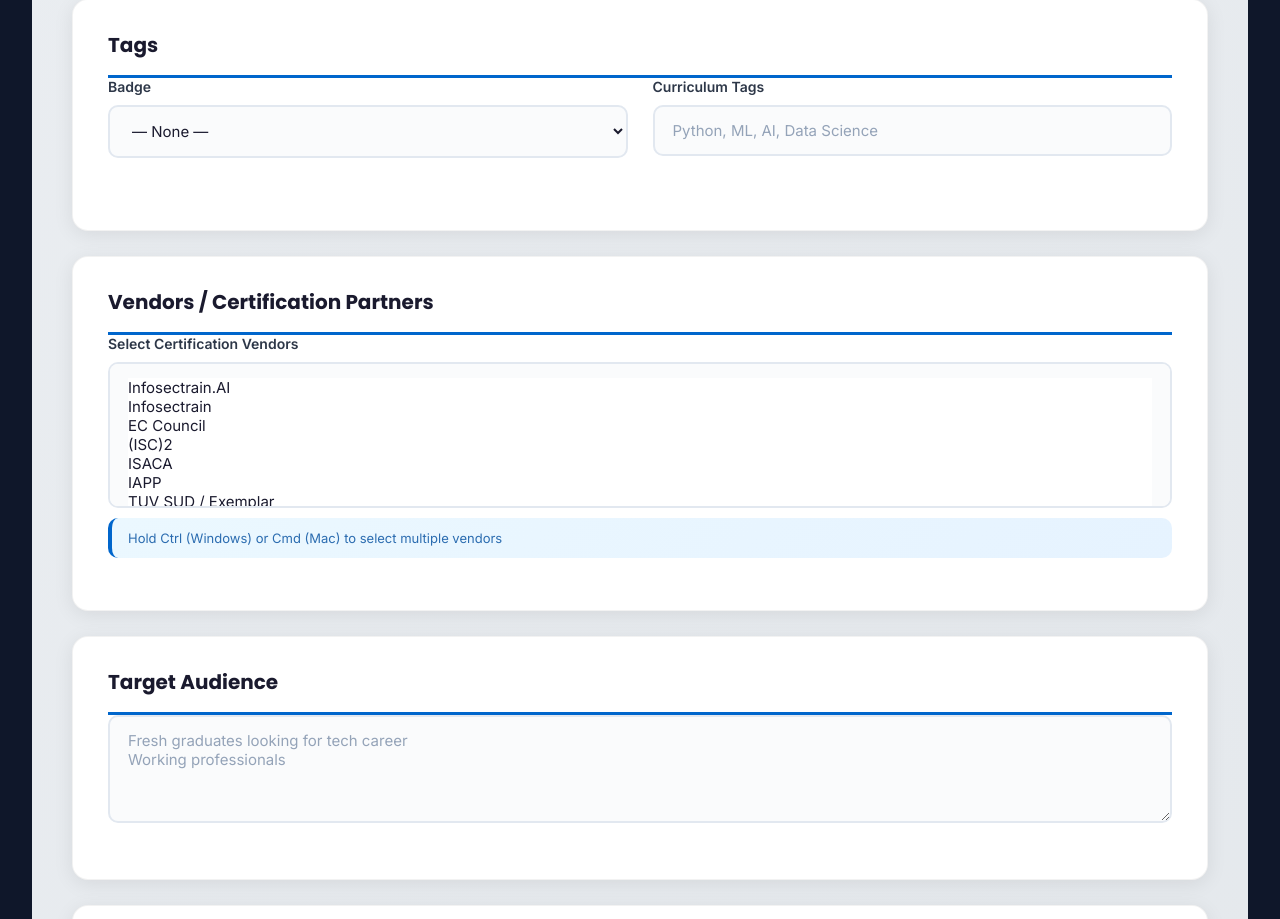
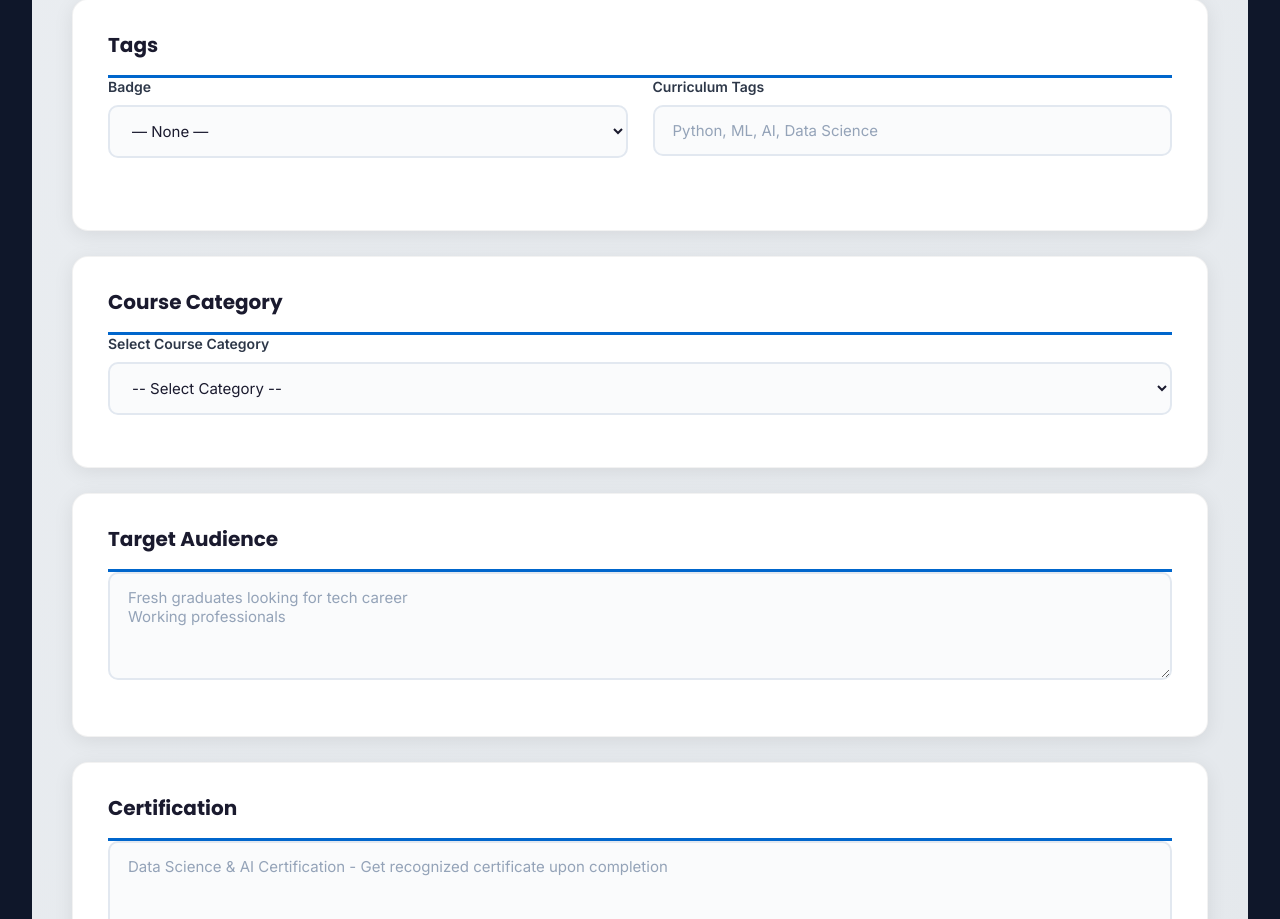
Before and after one commit to akhileshsingh241425-jpg/tranning, a Flask app: page /admin/courses/new in a window 1280 px wide. Shown: the part 5581-6500 px from the top of the page. Run offline with Flask 3, Linux system fonts and the light colour scheme; a user stored in the database is signed in.

Commit message:
Add Course Category field

```diff
--- a/backend/app.py
+++ b/backend/app.py
@@ -709,6 +709,7 @@ class Course(db.Model):
     exam_languages = db.Column(db.String(200), default='')
     course_objectives = db.Column(db.Text, default='') # Course objectives JSON
     vendors = db.Column(db.Text, default='')  # Vendor/Certification partners (comma-separated)
+    category = db.Column(db.String(100), default='')  # Course category
 
     def to_dict(self):
         return {
@@ -810,6 +811,7 @@ class Course(db.Model):
 
         # Vendors/Certification Partners
         base['vendors'] = [v.strip() for v in self.vendors.split(',')] if self.vendors else []
+        base['category'] = self.category or ''
 
         return base
 class Subscriber(db.Model):
@@ -1461,7 +1463,8 @@ def admin_course_new():
             exam_passing_score=request.form.get('exam_passing_score', ''),
             exam_languages=request.form.get('exam_languages', ''),
             course_objectives=request.form.get('course_objectives', ''),
-            vendors=request.form.get('vendors', '')
+            vendors=request.form.get('vendors', ''),
+            category=request.form.get('category', '')
         )
         try:
             db.session.add(course)
@@ -1562,6 +1565,7 @@ def admin_course_edit(id):
         course.exam_languages = request.form.get('exam_languages', '')
         course.course_objectives = request.form.get('course_objectives', '')
         course.vendors = request.form.get('vendors', '')
+        course.category = request.form.get('category', '')
 
         try:
             db.session.commit()
@@ -2796,6 +2800,7 @@ def migrate_db():
             'exam_languages': "ALTER TABLE course ADD COLUMN exam_languages VARCHAR(200) DEFAULT ''",
             'course_objectives': "ALTER TABLE course ADD COLUMN course_objectives TEXT DEFAULT ''",
             'vendors': "ALTER TABLE course ADD COLUMN vendors TEXT DEFAULT ''",
+            'category': "ALTER TABLE course ADD COLUMN category VARCHAR(100) DEFAULT ''",
         }
         for col_name, sql in course_new_columns.items():
             if col_name not in course_columns:
--- a/backend/templates/admin/course_form.html
+++ b/backend/templates/admin/course_form.html
@@ -356,23 +356,24 @@ textarea.form-control { min-height: 100px; resize: vertical; }
         </div>
 
         <div class="form-section">
-            <h3>Vendors / Certification Partners</h3>
+            <h3>Course Category</h3>
             <div class="form-group form-group-full">
-                <label>Select Certification Vendors</label>
-                <select name="vendors" class="form-control" multiple size="6">
-                    <option value="Infosectrain.AI" {{ 'selected' if course and 'Infosectrain.AI' in course.vendors }}>Infosectrain.AI</option>
-                    <option value="Infosectrain" {{ 'selected' if course and 'Infosectrain' in course.vendors }}>Infosectrain</option>
-                    <option value="EC Council" {{ 'selected' if course and 'EC Council' in course.vendors }}>EC Council</option>
-                    <option value="(ISC)2" {{ 'selected' if course and '(ISC)2' in course.vendors }}>(ISC)2</option>
-                    <option value="ISACA" {{ 'selected' if course and 'ISACA' in course.vendors }}>ISACA</option>
-                    <option value="IAPP" {{ 'selected' if course and 'IAPP' in course.vendors }}>IAPP</option>
-                    <option value="TUV SUD / Exemplar" {{ 'selected' if course and 'TUV SUD / Exemplar' in course.vendors }}>TUV SUD / Exemplar</option>
-                    <option value="CompTIA" {{ 'selected' if course and 'CompTIA' in course.vendors }}>CompTIA</option>
-                    <option value="AWS" {{ 'selected' if course and 'AWS' in course.vendors }}>AWS</option>
-                    <option value="Cloud Security Alliance" {{ 'selected' if course and 'Cloud Security Alliance' in course.vendors }}>Cloud Security Alliance</option>
-                    <option value="Microsoft" {{ 'selected' if course and 'Microsoft' in course.vendors }}>Microsoft</option>
+                <label>Select Course Category</label>
+                <select name="category" class="form-control">
+                    <option value="">-- Select Category --</option>
+                    <option value="Cyber Security" {{ 'selected' if course and course.category == 'Cyber Security' }}>Cyber Security</option>
+                    <option value="Data Science & AI" {{ 'selected' if course and course.category == 'Data Science & AI' }}>Data Science & AI</option>
+                    <option value="Cloud Computing" {{ 'selected' if course and course.category == 'Cloud Computing' }}>Cloud Computing</option>
+                    <option value="DevOps" {{ 'selected' if course and course.category == 'DevOps' }}>DevOps</option>
+                    <option value="Web Development" {{ 'selected' if course and course.category == 'Web Development' }}>Web Development</option>
+                    <option value="Mobile App Development" {{ 'selected' if course and course.category == 'Mobile App Development' }}>Mobile App Development</option>
+                    <option value="Digital Marketing" {{ 'selected' if course and course.category == 'Digital Marketing' }}>Digital Marketing</option>
+                    <option value="Blockchain" {{ 'selected' if course and course.category == 'Blockchain' }}>Blockchain</option>
+                    <option value="Big Data" {{ 'selected' if course and course.category == 'Big Data' }}>Big Data</option>
+                    <option value="Networking" {{ 'selected' if course and course.category == 'Networking' }}>Networking</option>
+                    <option value="Project Management" {{ 'selected' if course and course.category == 'Project Management' }}>Project Management</option>
+                    <option value="Business Analytics" {{ 'selected' if course and course.category == 'Business Analytics' }}>Business Analytics</option>
                 </select>
-                <div class="section-note">Hold Ctrl (Windows) or Cmd (Mac) to select multiple vendors</div>
             </div>
         </div>
 
--- a/src/components/CourseDetail.jsx
+++ b/src/components/CourseDetail.jsx
@@ -80,7 +80,8 @@ const CourseDetail = () => {
           exam_passing_score: data.exam_passing_score || (localCourse && localCourse.exam_passing_score),
           exam_format: data.exam_format || (localCourse && localCourse.exam_format),
           exam_languages: data.exam_languages || (localCourse && localCourse.exam_languages),
-          vendors: (data.vendors && Array.isArray(data.vendors)) ? data.vendors : (typeof data.vendors === 'string' ? data.vendors.split(',').map(v => v.trim()).filter(v => v) : []) || []
+          vendors: (data.vendors && Array.isArray(data.vendors)) ? data.vendors : (typeof data.vendors === 'string' ? data.vendors.split(',').map(v => v.trim()).filter(v => v) : []) || [],
+          category: data.category || (localCourse && localCourse.category) || '',
         });
         setLoading(false);
       })
```
